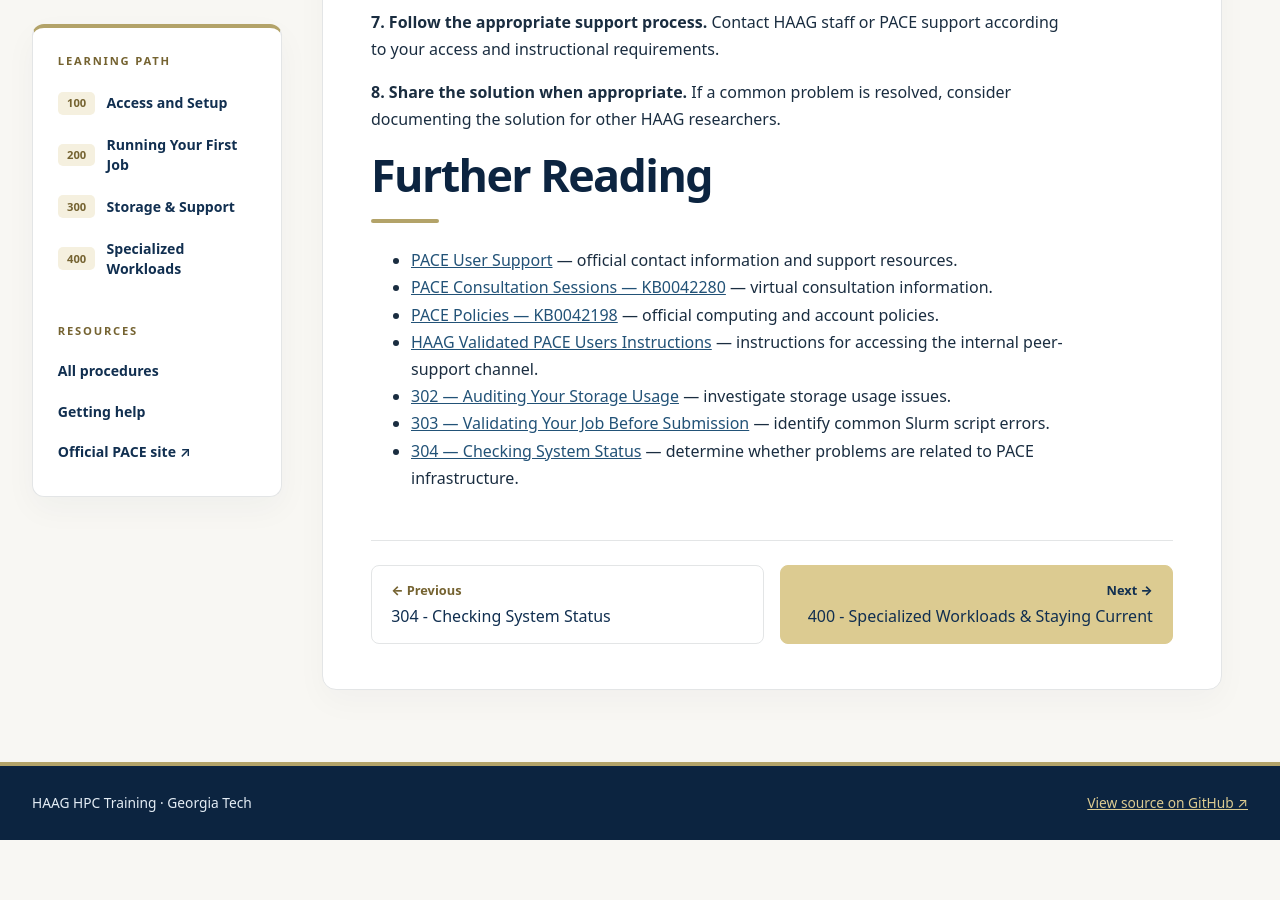
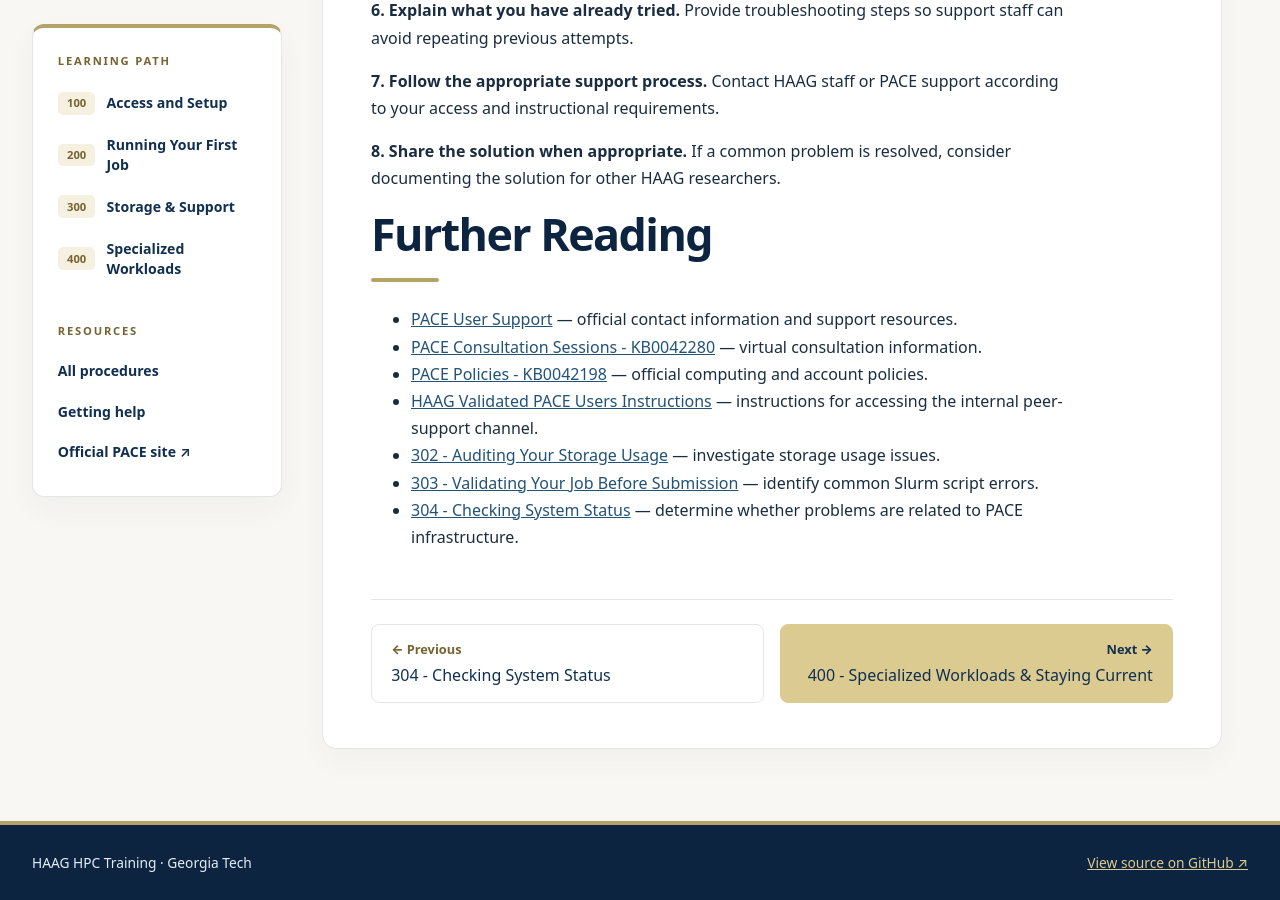
Before and after one commit to Human-Augment-Analytics/HPC-Training, a Jekyll site: the page built from procedures/300 - Storage, Troubleshooting & Support/305 - Getting Help/305 - Getting Help.md, in a window 1280 px wide and 900 px high, scrolled down 10632 px. Built offline with Jekyll 4.4.1, drawn with Linux system fonts in a browser that asks for light colours; before the commit the page ends 11472 px from its top, so only the background shows below that; some of the changed text lies outside the part shown.

Commit message:
removed em dashes

```diff
--- a/procedures/300 - Storage, Troubleshooting & Support/305 - Getting Help/305 - Getting Help.md
+++ b/procedures/300 - Storage, Troubleshooting & Support/305 - Getting Help/305 - Getting Help.md
@@ -70,7 +70,7 @@ Refer to the repository instructions:
 
 Once you have completed the required preparation and received access, you can use the channel to ask questions and participate in troubleshooting discussions.
 
-**Important:** Avoid posting passwords, access tokens, private credentials, or sensitive research data in Slack.
+>**Important:** Avoid posting passwords, access tokens, private credentials, or sensitive research data in Slack.
 
 # Step 2: Troubleshoot Before Escalating
 
@@ -82,7 +82,7 @@ These steps can help determine whether the issue originates from your script, re
 
 Refer to:
 
-[303 — Validating Your Job Before Submission](../303%20-%20Validating%20Your%20Job%20Before%20Submission/303%20-%20Validating%20Your%20Job%20Before%20Submission.md)
+[303 - Validating Your Job Before Submission](../303%20-%20Validating%20Your%20Job%20Before%20Submission/303%20-%20Validating%20Your%20Job%20Before%20Submission.md)
 
 Check for:
 
@@ -153,7 +153,7 @@ Determine whether ICE is experiencing a known outage or scheduled maintenance.
 
 For additional guidance, see:
 
-[304 — Checking System Status](../304%20-%20Checking%20System%20Status/304%20-%20Checking%20System%20Status.md)
+[304 - Checking System Status](../304%20-%20Checking%20System%20Status/304%20-%20Checking%20System%20Status.md)
 
 If your issue matches an active incident, follow PACE's official guidance before retrying your workload.
 
@@ -307,7 +307,7 @@ Researchers should review the official policies when beginning to use PACE resou
 
 For additional information, see:
 
-[PACE Policies — KB0042198](https://gatech.service-now.com/home?id=kb_article_view&sysparm_article=KB0042198)
+[PACE Policies - KB0042198](https://gatech.service-now.com/home?id=kb_article_view&sysparm_article=KB0042198)
 
 # Troubleshooting Common Support Scenarios
 
@@ -346,9 +346,9 @@ When troubleshooting issues on PACE ICE, follow these practices:
 # Further Reading
 
 - [PACE User Support](https://pace.gatech.edu/user-support/) — official contact information and support resources.
-- [PACE Consultation Sessions — KB0042280](https://gatech.service-now.com/home?id=kb_article_view&sysparm_article=KB0042280) — virtual consultation information.
-- [PACE Policies — KB0042198](https://gatech.service-now.com/home?id=kb_article_view&sysparm_article=KB0042198) — official computing and account policies.
+- [PACE Consultation Sessions - KB0042280](https://gatech.service-now.com/home?id=kb_article_view&sysparm_article=KB0042280) — virtual consultation information.
+- [PACE Policies - KB0042198](https://gatech.service-now.com/home?id=kb_article_view&sysparm_article=KB0042198) — official computing and account policies.
 - [HAAG Validated PACE Users Instructions](https://github.com/Human-Augment-Analytics/admin-high-performance-computing/blob/main/validated-pace-users-instruction.md) — instructions for accessing the internal peer-support channel.
-- [302 — Auditing Your Storage Usage](../302%20-%20Auditing%20Your%20Storage%20Usage/302%20-%20Auditing%20Your%20Storage%20Usage.md) — investigate storage usage issues.
-- [303 — Validating Your Job Before Submission](../303%20-%20Validating%20Your%20Job%20Before%20Submission/303%20-%20Validating%20Your%20Job%20Before%20Submission.md) — identify common Slurm script errors.
-- [304 — Checking System Status](../304%20-%20Checking%20System%20Status/304%20-%20Checking%20System%20Status.md) — determine whether problems are related to PACE infrastructure.
+- [302 - Auditing Your Storage Usage](../302%20-%20Auditing%20Your%20Storage%20Usage/302%20-%20Auditing%20Your%20Storage%20Usage.md) — investigate storage usage issues.
+- [303 - Validating Your Job Before Submission](../303%20-%20Validating%20Your%20Job%20Before%20Submission/303%20-%20Validating%20Your%20Job%20Before%20Submission.md) — identify common Slurm script errors.
+- [304 - Checking System Status](../304%20-%20Checking%20System%20Status/304%20-%20Checking%20System%20Status.md) — determine whether problems are related to PACE infrastructure.
```
Also changed, not shown: procedures/300 - Storage, Troubleshooting & Support/301 - Storage on ICE/301 - Storage on ICE.md (+6 -6 lines), procedures/300 - Storage, Troubleshooting & Support/302 - Auditing Your Storage Usage/302 - Auditing Your Storage Usage.md (+5 -5 lines), procedures/300 - Storage, Troubleshooting & Support/303 - Validating Your Job Before Submission/303 - Validating Your Job Before Submission.md (+1 -1 lines), procedures/300 - Storage, Troubleshooting & Support/304 - Checking System Status/304 - Checking System Status.md (+2 -2 lines), procedures/300 - Storage, Troubleshooting & Support/README.md (+5 -5 lines).
